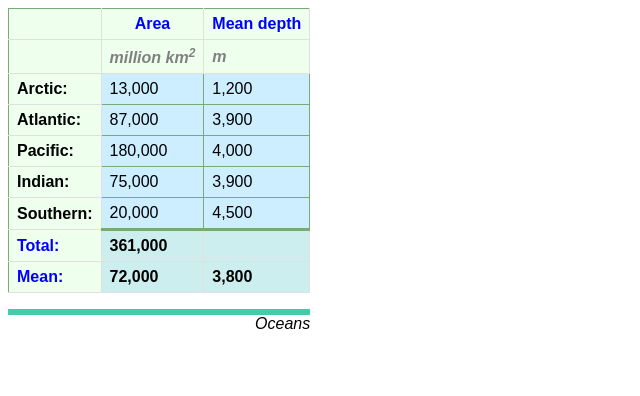
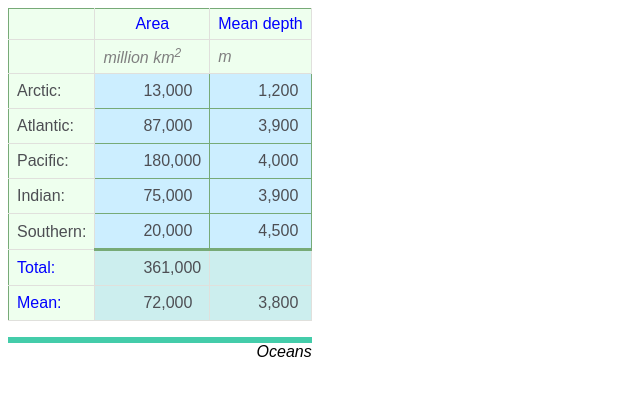
Before and after one commit to yarikmlb/css-lesson1, a plain HTML site: page lesson13_2.html in a window 1280 px wide. Shown: the whole page, without its empty margins (0-640 px from the left). Drawn offline with Linux system fonts and the light colour scheme.

Commit message:
changed style for text elements inside table

```diff
--- a/style13_2.css
+++ b/style13_2.css
@@ -14,11 +14,14 @@
 }
 #demo-table th,
 #demo-table td {
-    text-align: right;
-    padding-right: .5em;
+    border: solid #e0e0dc;
+    border-width: 0 1px 1px 0;
+    padding: 6px 8px;
+    text-align: left;
+    color: #4d4e53;
 }
 #demo-table th {
-    font-weight: bold;
+    font-weight: inherit;
     padding-left: .5em;
 }
 #demo-table > thead > tr:first-child > th {
@@ -45,6 +48,9 @@
 #demo-table tfoot th {
     color: blue;
 }
+#demo-table tfoot {
+    font-weight: normal;
+}
 #demo-table tfoot th:after {
     content: ":";
 }
@@ -57,10 +63,3 @@
 #demo-table tbody td {
     border:1px solid #7a7;
 }
-#demo-table td,
-#demo-table th {
-    border: solid #e0e0dc;
-    border-width: 0 1px 1px 0;
-    padding: 6px 8px;
-    text-align: left;
-}
```
